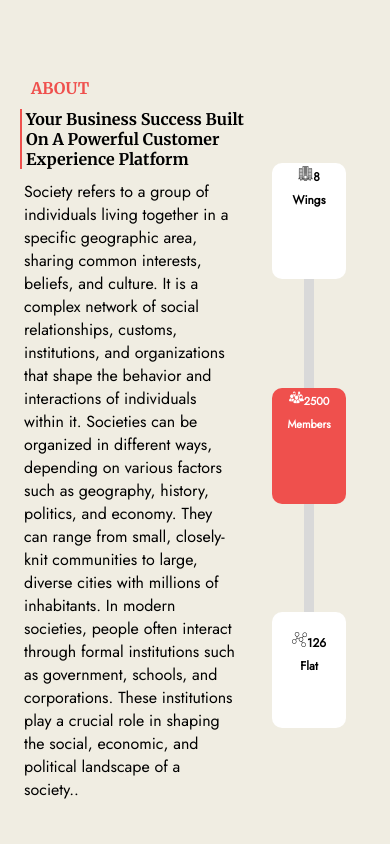
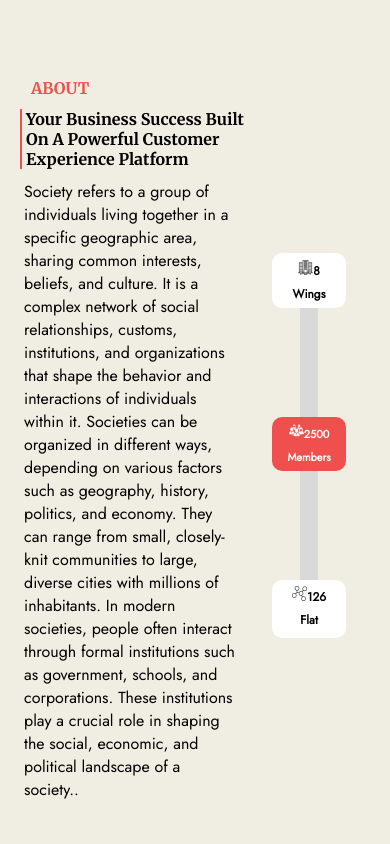
Before and after one commit to techjunkiesdavv/society-client, a React (Create React App) app: page / in a window 390 px wide. Shown: the top 844 px of the page. Built offline with nearby package versions, Linux system fonts and the light colour scheme.

Commit message:
about changed

```diff
--- a/src/Components/About/about.module.scss
+++ b/src/Components/About/about.module.scss
@@ -1,52 +1,43 @@
 .bcontainer {
-
   margin: 0%;
   padding: 5%;
 
-    background-color: #F0EDE2;
+  background-color: #f0ede2;
   display: flex;
   position: relative;
   flex-direction: column;
   align-items: center;
   justify-content: center;
 
-width:100vw;
+  width: 100vw;
   height: 100vh;
 
-    .acontainer{
+  .acontainer {
     float: left;
     display: flex;
     margin-top: 10%;
 
-
-
-
-
-.aboutContainer{
+    .aboutContainer {
       max-width: 65%;
-
     }
     .content {
       padding-top: 5%;
 
       font-size: 1rem;
-    padding-left:2% ;
+      padding-left: 2%;
       padding-right: 5%;
-
     }
-        .heading{
-            color:#EF504D ;
+    .heading {
+      color: #ef504d;
       font-size: 1rem;
       padding-left: 5%;
-
-
     }
 
-        .subhead{
+    .subhead {
       margin-top: 5%;
       color: black;
       border-style: solid;
-            border-color: #EF504D;
+      border-color: #ef504d;
       border-width: 2px;
       border-top: 0px;
 
@@ -55,33 +46,30 @@ height: 100vh;
       border-right: 0px;
       border-bottom: 0px;
       padding-left: 2%;
-
     }
 
-
-    .aboutimage{
-
+    .aboutimage {
       min-width: 35%;
       padding-right: 0%;
 
-        background-image:url('../../assets/image232.png') ;
+      background-image: url("../../assets/image232.png");
       background-size: contain;
-        background-repeat: no-repeat ;
+      background-repeat: no-repeat;
       background-position: center;
 
-        img{
+      img {
         max-width: 15px;
         max-height: 15px;
       }
-        .block1{
+      .block1 {
         padding-top: 1%;
         float: right;
-            background: #FFFFFF;
+        background: #ffffff;
 
         min-height: 16%;
 
         min-width: 16%;
-            max-width:fit-content;
+        max-width: fit-content;
 
         margin-right: 35%;
 
@@ -92,24 +80,21 @@ font-size: 12px;
         font-weight: 700;
         line-height: 23px;
         letter-spacing: 0em;
-background: #FFFFFF;
+        background: #ffffff;
 
         text-align: center;
-
-
       }
 
-        .block2{
-
+      .block2 {
         padding-top: 1%;
         float: right;
-            background: #EF504D;
+        background: #ef504d;
 
         justify-content: center;
         min-height: 16%;
 
         min-width: 16%;
-            max-width:fit-content;
+        max-width: fit-content;
         margin-right: 60%;
         margin-top: 18%;
 
@@ -119,183 +104,148 @@ font-weight: 700;
         line-height: 23px;
         letter-spacing: 0em;
         text-align: center;
-color: #FFFFFF;
-
-
-
+        color: #ffffff;
       }
-        .block3{
-
+      .block3 {
         padding-top: 1%;
         float: right;
-            background: #FFFFFF;
+        background: #ffffff;
 
         justify-content: center;
         border-radius: 10px;
         min-height: 16%;
         min-width: 16%;
 
-            max-width:fit-content;
-            margin-top:18%;
+        max-width: fit-content;
+        margin-top: 18%;
         margin-right: 35%;
         font-size: 12px;
         font-weight: 700;
         line-height: 23px;
         letter-spacing: 0em;
         text-align: center;
-
       }
     }
 
-
-    @media (max-width:1300px) {
-
-.aboutimage{
-
-
-        .block1{
-
+    @media (max-width: 1300px) {
+      .aboutimage {
+        .block1 {
           margin-right: 28%;
           margin-top: 5%;
         }
-        .block2{
+        .block2 {
           margin-right: 20%;
           margin-top: 45%;
 
-padding:2%;
+          padding: 2%;
         }
-        .block3{
+        .block3 {
           margin-right: 32%;
           margin-top: 25%;
         }
       }
     }
 
-        @media (max-width:1100px) {
-
-.aboutimage{
-
-
-        .block1{
-
+    @media (max-width: 1100px) {
+      .aboutimage {
+        .block1 {
           margin-right: 25%;
           margin-top: 5%;
         }
-        .block2{
+        .block2 {
           margin-right: 25%;
           margin-top: 50%;
         }
-        .block3{
+        .block3 {
           margin-right: 25%;
           margin-top: 35%;
         }
       }
     }
 
-    @media (max-width:900px) {
-
-.aboutimage{
-
-        .block1{
-
+    @media (max-width: 900px) {
+      .aboutimage {
+        .block1 {
           margin-right: 25%;
           margin-top: 10%;
-padding:2%;
+          padding: 2%;
         }
-        .block2{
+        .block2 {
           margin-right: 25%;
           margin-top: 60%;
-padding:2%;
+          padding: 2%;
 
           align-items: center;
         }
-        .block3{
+        .block3 {
           margin-right: 25%;
           margin-top: 30%;
-padding:5%;
+          padding: 5%;
         }
       }
     }
 
-
-
     @media (max-width: 750px) {
-
-        .aboutimage{
+      .aboutimage {
         background: none;
         align-items: center;
         max-width: 20%;
-            display:flex;
+        display: flex;
         flex-direction: column;
 
         align-items: center;
         justify-content: center;
 
-
-
-.line{
-    min-width: 10px;
-    background: #D9D9D9;
+        .line {
+          min-width: 15%;
+          background: #d9d9d9;
 
           min-height: 15%;
         }
 
-            .block1{
+        .block1 {
           min-width: 60%;
           margin-top: 10%;
-max-height: fit-content;
 
           margin-right: 0%;
-justify-content: center;
 
+          float: none;
+          padding-top: 5%;
           align-items: center;
-float: none;
         }
-            .block2{
+        .block2 {
           min-width: 60%;
           margin-top: 0%;
 
           margin-right: 0%;
-                align-items: center;
-                justify-content: center;
 
           float: none;
+
+          padding-top: 5%;
         }
-            .block3{
-
+        .block3 {
           margin-top: 0%;
           margin-right: 0%;
           min-width: 60%;
-                padding-top: 20px;
           float: none;
 
-                align-items: center;
-            }
-
-
-            @media (max-width:550px) {
-
-                .aboutimage{
-
-                        .block1{
-                max-height: fit-content;
-
-                        }
-                        .block2{
-              max-height: 50px;
-                        }
-                        .block3{
-            max-height: fit-content;
+          padding-top: 5%;
         }
       }
     }
-
-
-
-
-
+    @media (max-width: 550px) {
+      .aboutimage {
+        .block1 {
+          min-height: auto;
+        }
+        .block2 {
+          //   max-height: 40px;
+          min-height: auto;
+        }
+        .block3 {
+          min-height: auto;
         }
       }
     }
-
   }
+}
```
Also changed, not shown: src/Components/About/About.js (+31 -11 lines). Lines whose indentation alone changed are shown as unchanged.
